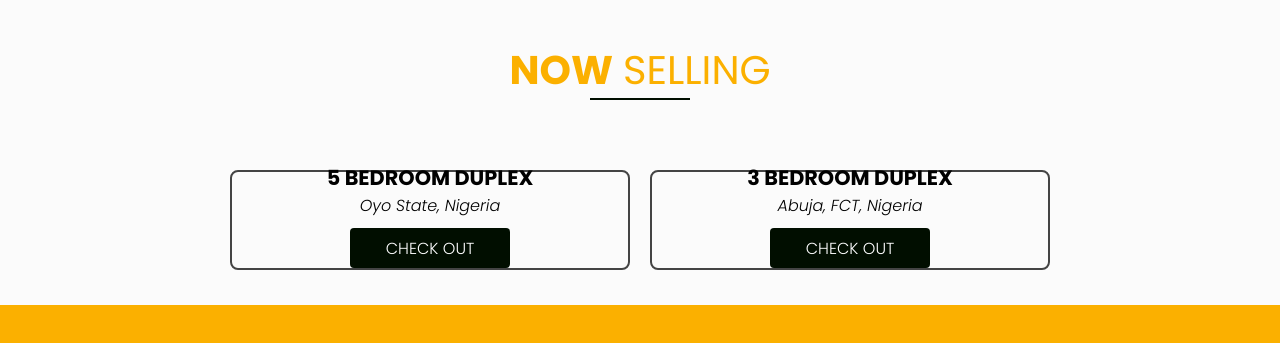
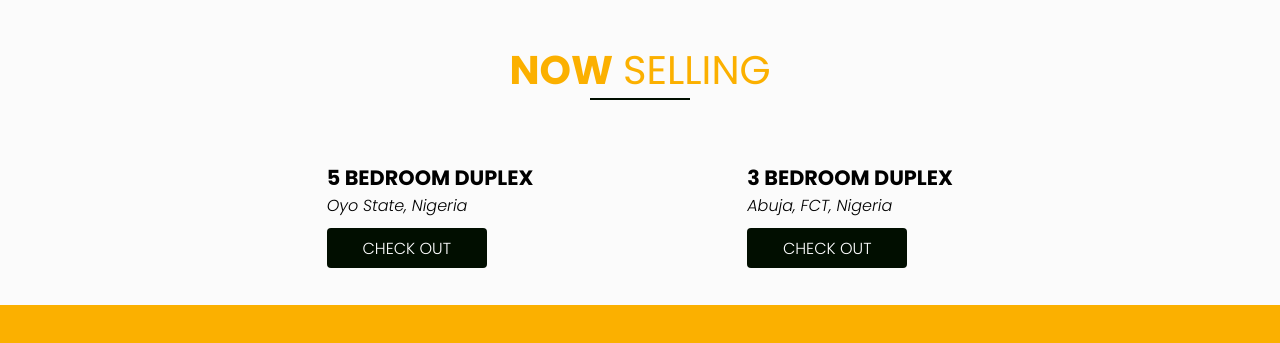
Before and after one commit to ayinlaabel/cityvilla_web, a React (Create React App) app: page / in a window 1280 px wide. Shown: the part 1300-1643 px from the top of the page. Built offline with nearby package versions, Linux system fonts and the light colour scheme.

Commit message:
update Made

```diff
--- /dev/null
+++ b/src/components/card/CardImage.js
@@ -0,0 +1,20 @@
+import React from 'react'
+
+function CardImage({ data, noBtn }) {
+  return (
+    <div className="card__container">
+      {data.map((item, index) => (
+        <div className="cardimage" key={index}>
+          <div className="image__content">
+            <div className="card__title">{item.title}</div>
+            <div className="card__title-sub">{item.location}</div>
+            {!noBtn && <div className="btn btn__primary">
+              <a href={item.path} className="link">Check out</a></div>}
+          </div>
+        </div>
+      ))}
+    </div>
+  )
+}
+
+export default CardImage
--- a/src/components/card/card.scss
+++ b/src/components/card/card.scss
@@ -8,11 +8,29 @@
   border-radius: 8px;
   border: 2px solid #444;
 
+  &image {
+    display: flex;
+    align-items: center;
+    justify-content: center;
+    margin: 50px 10px 0 10px;
+    min-width: 400px;
+    height: 100px;
+    border-radius: 8px;
+  }
+
   &__container {
     display: flex;
     align-items: center;
     justify-content: center;
     flex-wrap: wrap;
+    height: 100%;
+  }
+
+  .image__container {
+    display: flex;
+    align-items: center;
+    justify-content: center;
+    // flex-wrap: wrap;
     height: 100%;
   }
 
--- a/src/components/scss/styles.scss
+++ b/src/components/scss/styles.scss
@@ -25,7 +25,7 @@ body {
   font-weight: 400;
   border-radius: 4px;
 
-  &.btn__primary{
+  &.btn__primary {
     color: #fff;
     background: $primary-color;
   }
@@ -69,7 +69,7 @@ body {
   }
 }
 
-.link{
+.link {
   text-decoration: none;
   display: block;
   color: inherit;
@@ -77,4 +77,8 @@ body {
   text-align: center;
 }
 
+.video {
+  width: 100%;
+}
+
 @import "./mediaQueries";
--- a/src/pages/contact-us/Contact.js
+++ b/src/pages/contact-us/Contact.js
@@ -43,7 +43,9 @@ function Contact() {
         Thank you for your interest in working with <strong>CITY VILLA</strong>. We look forward to receiving your information.
         </div>
         <div className="map__content">
-        <iframe src="https://www.google.com/maps/embed?pb=!1m18!1m12!1m3!1d252793.4706045241!2d3.9883897328125!3d8.111869899999995!2m3!1f0!2f0!3f0!3m2!1i1024!2i768!4f13.1!3m3!1m2!1s0x10370d7ee27da055%3A0xc7bf746136ffe628!2sCity%20Villa%20Homes!5e0!3m2!1sen!2sng!4v1670711497858!5m2!1sen!2sng"></iframe>
+        <iframe
+        title="map"
+        src="https://www.google.com/maps/embed?pb=!1m18!1m12!1m3!1d252793.4706045241!2d3.9883897328125!3d8.111869899999995!2m3!1f0!2f0!3f0!3m2!1i1024!2i768!4f13.1!3m3!1m2!1s0x10370d7ee27da055%3A0xc7bf746136ffe628!2sCity%20Villa%20Homes!5e0!3m2!1sen!2sng!4v1670711497858!5m2!1sen!2sng"></iframe>
         </div>
         <div className="location">
           <div className="contact">
--- a/src/pages/home/Home.js
+++ b/src/pages/home/Home.js
@@ -2,12 +2,14 @@ import React, { useEffect } from "react";
 import "./home.scss";
 import aboutImage from "../../components/images/j__bg.jpg";
 import Hero from "../../components/hero/Hero";
-import Card from "../../components/card/Card";
+// import Card from "../../components/card/Card";
 import Newsletter from "../../components/newsletter/Newsletter";
 import { Helmet } from "react-helmet";
 import { data } from "../../data/nowselling";
 import { useDispatch } from "react-redux";
 import { active } from "../../redux/navbarSlice";
+import CardImage from "../../components/card/CardImage";
+import cityvillaVideo from "../../components/videos/cityvilla_video.mp4";
 
 function Home() {
   const dispatch = useDispatch();
@@ -68,13 +70,16 @@ function Home() {
             Now <span> Selling</span>
           </div>
           <div className="content__body">
-            <Card data={data} />
+            <CardImage data={data} />
           </div>
         </div>
       </div>
       <div className="newsletter">
         <Newsletter />
       </div>
+      <video className="video" autoPlay muted loop>
+        <source src={cityvillaVideo} type="video/mp4" />
+        </video>
     </div>
   );
 }
```
Also changed, not shown: 1 other file (tests, documents, lock files or other folders).
